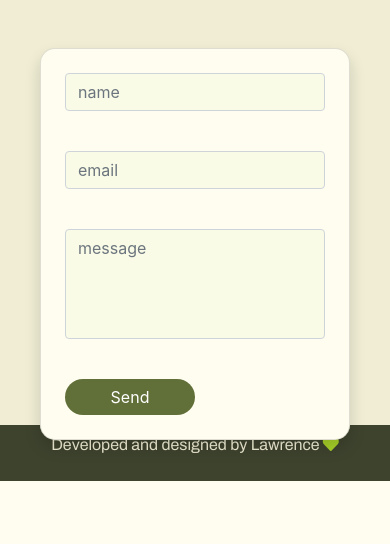
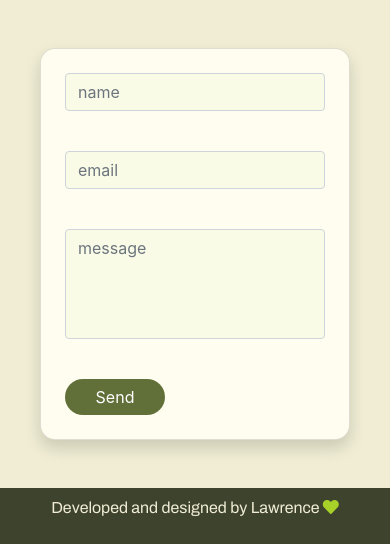
Before and after one commit to Laawrr/midterm-110, a website: page index.html in a window 390 px wide. Shown: the part 3173-3717 px from the top of the page. Before the commit the page ends 3654 px from the top, so only its background shows below. Drawn offline with nearby package versions, Linux system fonts and the light colour scheme.

Commit message:
Update res.css

```diff
--- a/css/res.css
+++ b/css/res.css
@@ -15,7 +15,8 @@
     }
 
     button {
-        max-width: 50% !important;
+        width: 100px !important;
+        max-width: 60% !important;
     }
     .card {
         max-width: 200% !important;
@@ -41,6 +42,10 @@
     #contact p {
         font-size: 110% !important;
     }
+    #contact {
+        height: auto;
+    }
+
 }
 
 @media (max-width: 576px) {
```
